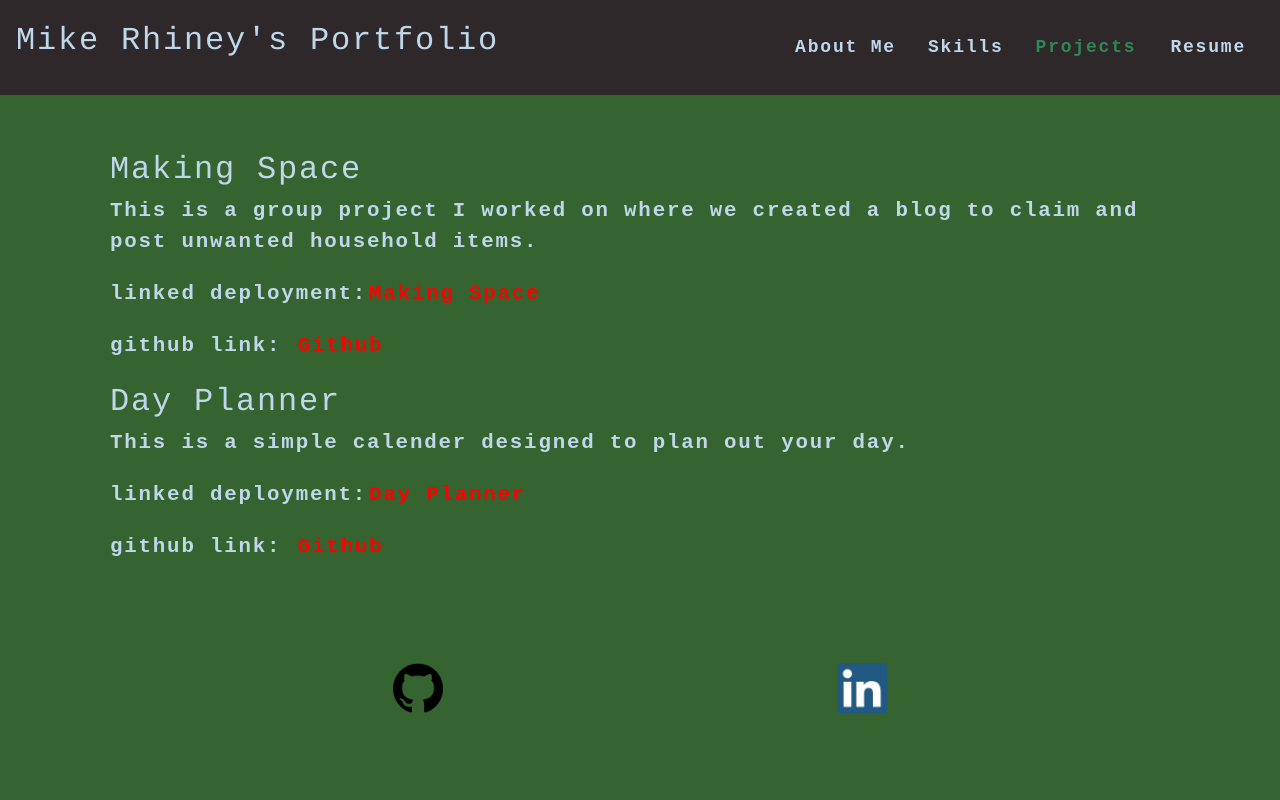
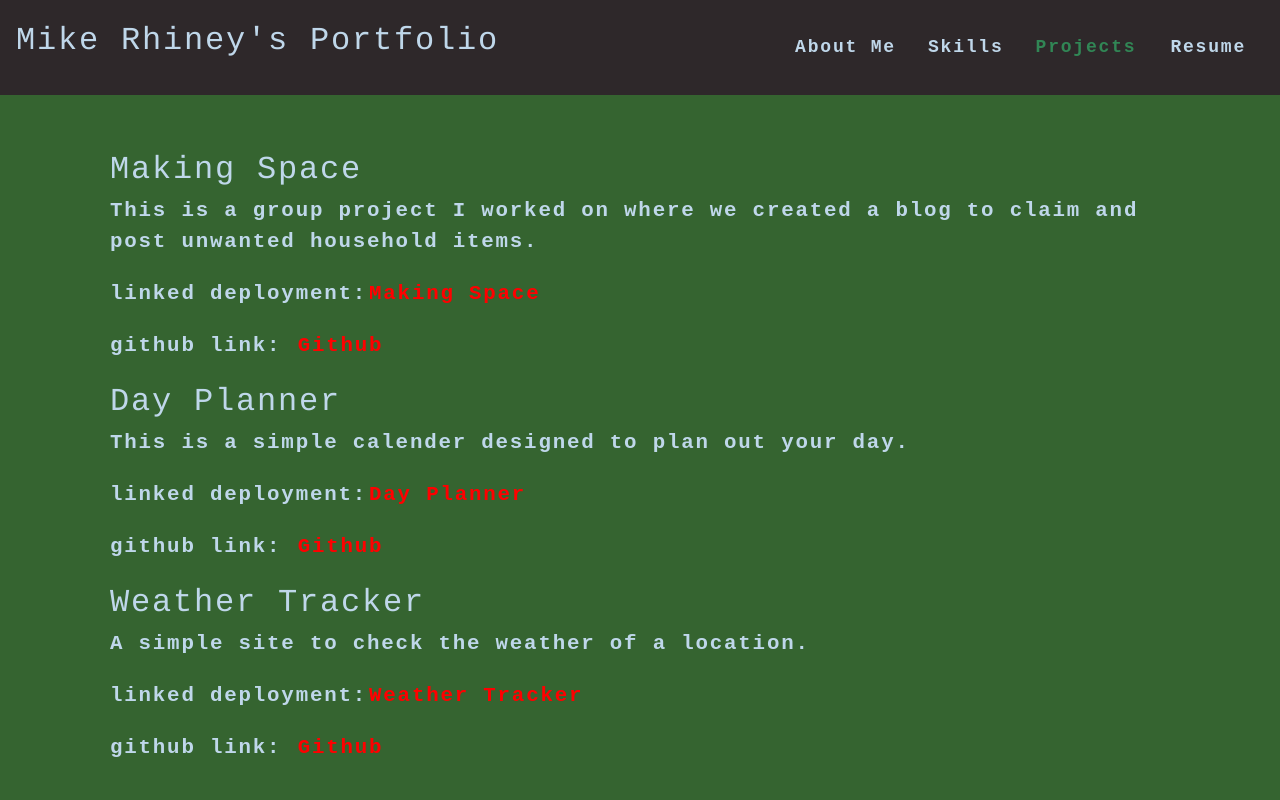
Before and after one commit to rhineyman/reactportfolio, a React (Create React App) app: page / in a window 1280 px wide. Both pictures are taken after a click on the element "Projects". Shown: the top 800 px of the page. Built offline with nearby package versions, Linux system fonts and the light colour scheme.

Commit message:
new project

```diff
--- a/src/components/Projects.js
+++ b/src/components/Projects.js
@@ -15,6 +15,12 @@ function Projects() {
             <p>linked deployment:<a href="https://rhineyman.github.io/Calender/" target="_blank">Day Planner</a> </p>
             <p>github link: <a href="https://github.com/rhineyman/Calender" target="_blank">Github</a></p>
         </div>
+        <div className="px-2">
+            <h2>Weather Tracker</h2>
+            <p>A simple site to check the weather of a location.</p>
+            <p>linked deployment:<a href="https://rhineyman.github.io/WeatherTracker/" target="_blank">Weather Tracker</a> </p>
+            <p>github link: <a href="https://github.com/rhineyman/WeatherTracker" target="_blank">Github</a></p>
+        </div>
         </section>
     )
 }
```
